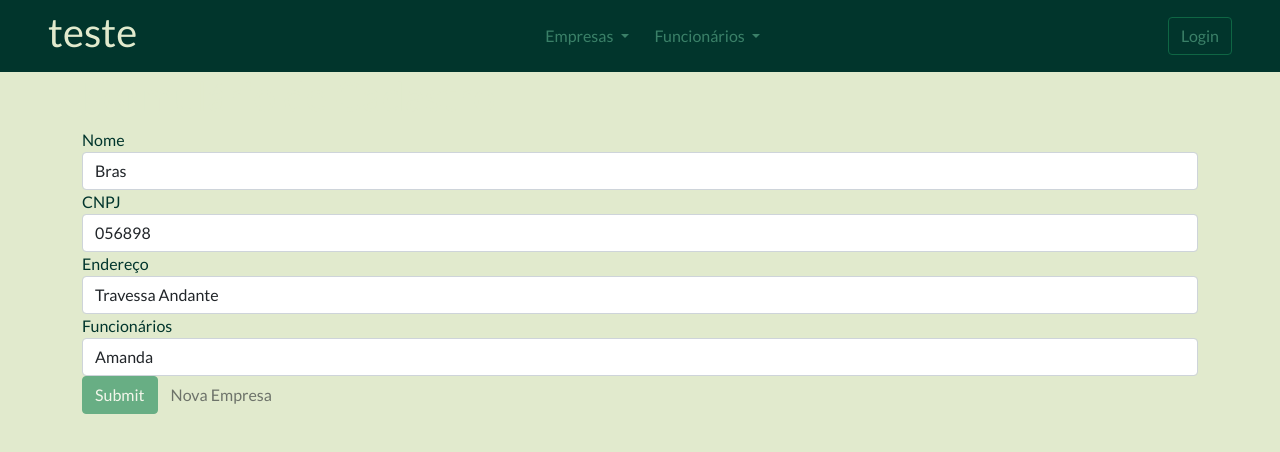
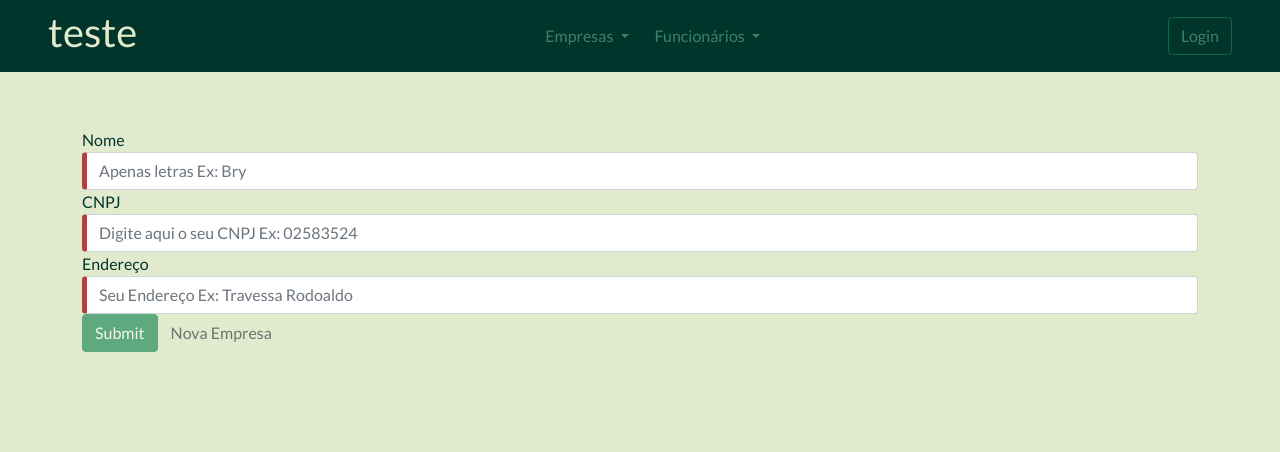
Before and after one commit to amandaamabili/Challenge-Bry, an Angular app in the folder FRONT/: page /cadastroEmpresas in a window 1280 px wide. Shown: the top 452 px of the page. Built offline with nearby package versions, Linux system fonts and the light colour scheme.

Commit message:
feat<company> Implements validation with caracter

```diff
--- a/FRONT/src/app/cadastro-empresa/cadastro-empresa.component.html
+++ b/FRONT/src/app/cadastro-empresa/cadastro-empresa.component.html
@@ -1,31 +1,45 @@
 <div class="container">
   <div [hidden]="submitted">
     <h1>Formulário de Cadastro</h1>
-    <form (ngSubmit)="onSubmit()" #heroForm="ngForm">
+    <form (ngSubmit)="onSubmit()" #empresaForm="ngForm">
       <div class="form-group">
         <label for="name">Nome</label>
-        <input type="text" class="form-control" id="name"
+        <input type="text" class="form-control" id="name" pattern="([aA-zZ]+)"
+               placeholder="Apenas letras Ex: Bry"
                required
                [(ngModel)]="model.name" name="name"
                #name="ngModel">
         <div [hidden]="name.valid || name.pristine"
              class="alert alert-danger">
-          Nome é Obrigatório!
+          Nome é Obrigatório sem caracteres especiais!
         </div>
       </div>
 
       <div class="form-group">
         <label for="cnpj"> CNPJ</label>
-        <input type="text" class="form-control" id="cnpj"
-               [(ngModel)]="model.cnpj" name="CNPJ">
+        <input type="text" class="form-control" id="cnpj" placeholder="Digite aqui o seu CNPJ Ex: 02583524"
+               required
+               [(ngModel)]="model.cnpj" name="CNPJ"
+               #cnpj='ngModel'>
+        <div [hidden]="cnpj.valid || cnpj.pristine"
+             class="alert alert-danger">
+          CNPJ é Obrigatório!
+        </div>
       </div>
       <div class="form-group">
         <label for="endereco"> Endereço</label>
         <input type="text" class="form-control" id="endereco"
-               [(ngModel)]="model.endereco" name="endereco">
+               placeholder="Seu Endereço Ex: Travessa Rodoaldo"
+               required
+               [(ngModel)]="model.endereco" name="endereco"
+               #endereco='ngModel'>
+        <div [hidden]="endereco.valid || endereco.pristine"
+             class="alert alert-danger">
+          Endereço é Obrigatório!
+        </div>
       </div>
 
-      <div class="form-group">
+      <!--<div class="form-group">
         <label for="funcionario">Funcionários</label>
         <select class="form-control" id="funcionario"
                 required
@@ -37,9 +51,10 @@
          Funcionário é obrigatório
         </div>
       </div>
+      -->
 
-      <button type="submit" class="btn btn-success" [disabled]="!heroForm.form.valid">Submit</button>
-      <button type="button" class="btn btn-default" (click)="newEmpresa(); heroForm.reset()">Nova Empresa</button>
+      <button type="submit" class="btn btn-success" [disabled]="!empresaForm.form.valid">Submit</button>
+      <button type="button" class="btn btn-default" (click)="newEmpresa(); empresaForm.reset()">Nova Empresa</button>
     </form>
   </div>
 
@@ -54,12 +69,8 @@
       <div class="col-xs-9">{{ model.cnpj }}</div>
     </div>
     <div class="row">
-      <div class="col-xs-3">Endereço </div>
+      <div class="col-xs-3">Endereço</div>
       <div class="col-xs-9">{{ model.endereco }}</div>
-    </div>
-    <div class="row">
-      <div class="col-xs-3">Funcionários</div>
-      <div class="col-xs-9">{{ model.funcionario }}</div>
     </div>
     <br>
     <button class="btn btn-primary" (click)="submitted=false">Edit</button>
--- a/FRONT/src/app/cadastro-empresa/cadastro-empresa.component.ts
+++ b/FRONT/src/app/cadastro-empresa/cadastro-empresa.component.ts
@@ -8,14 +8,14 @@ import {Empresa} from "../empresa";
 
 })
 export class CadastroEmpresaComponent  {
-  funcionarios = ['Amanda', 'Katz',
-    'Rossini', 'Manuel'];
+  //funcionarios = ['Amanda', 'Katz',
+   // 'Rossini', 'Manuel'];
 
-  model = new Empresa(18, 'Bras', '056898','Travessa Andante' ,this.funcionarios[0], );
+  model = new Empresa(18, '', '','' ); //,this.funcionarios[0], );
 
   submitted = false;
   onSubmit() { this.submitted = true; }
   newEmpresa() {
-    this.model = new Empresa(42, '', '','','');
+    this.model = new Empresa(42, '', '','');
   }
 }
--- a/FRONT/src/app/empresa.ts
+++ b/FRONT/src/app/empresa.ts
@@ -12,7 +12,6 @@ export class Empresa {
     public name: string,
     public cnpj: string,
     public endereco: string,
-    public funcionario: string
   ) {
   }
 }
```
